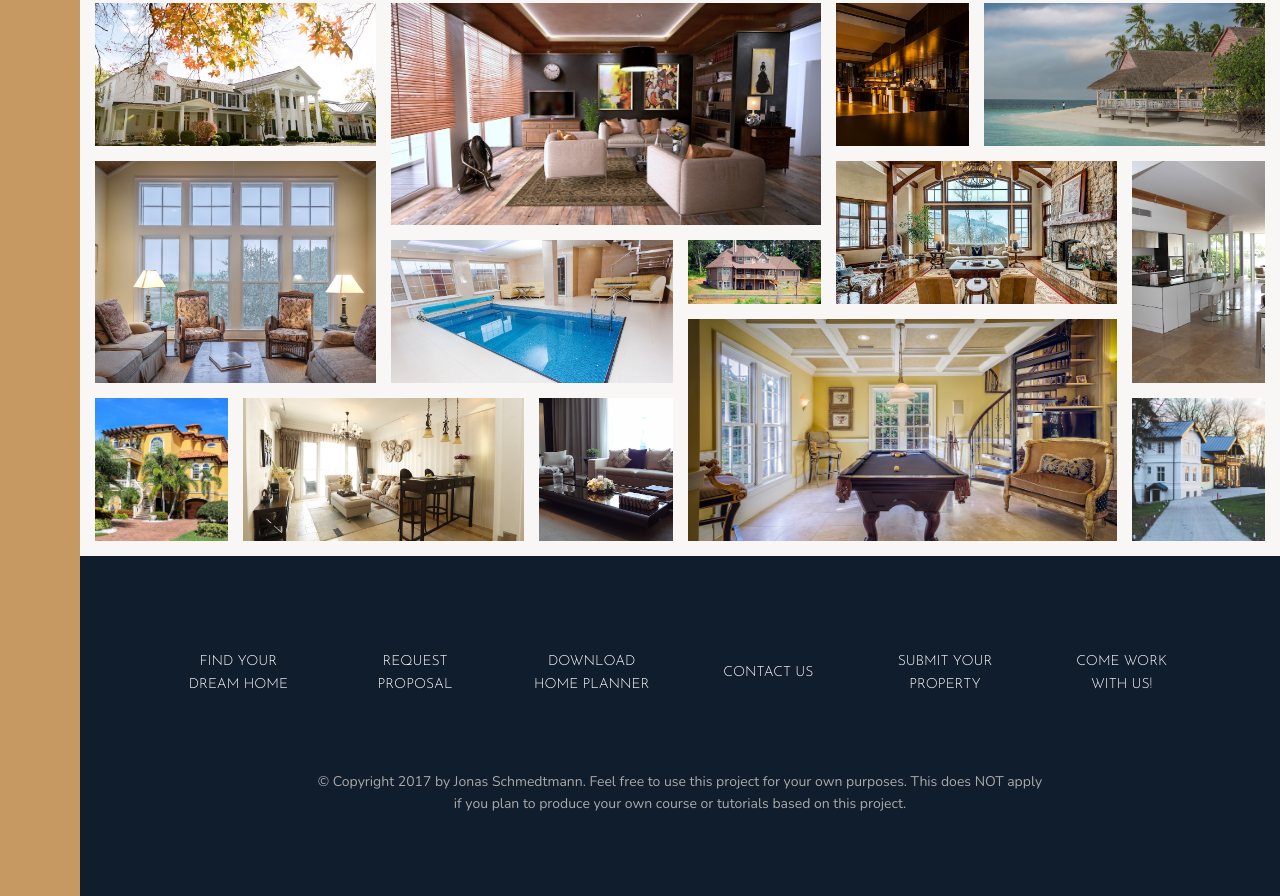
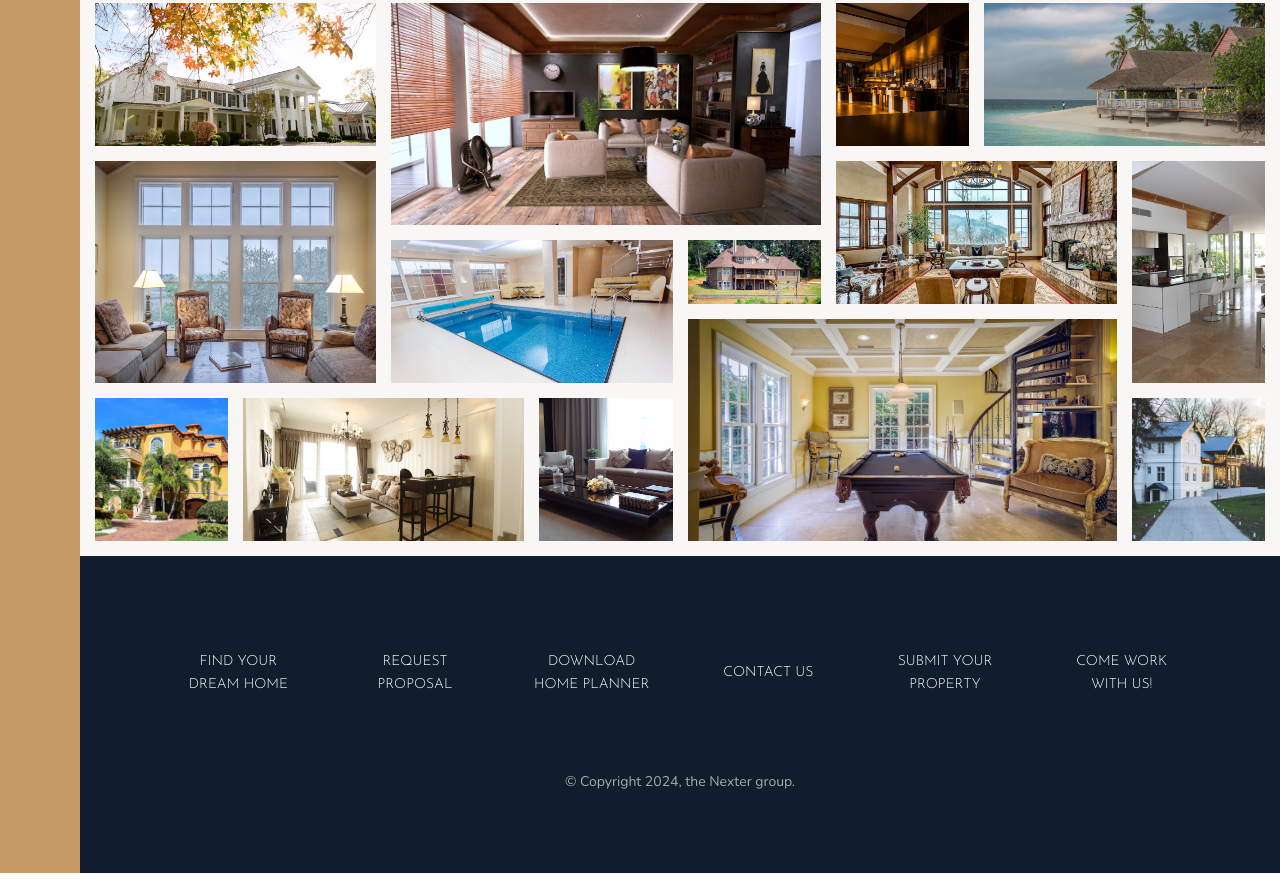
Before and after one commit to DhuminPatel/nexter, a website: page Nexter/index.html in a window 1280 px wide. Shown: the part 3084-3980 px from the top of the page. After the commit the page ends 3957 px from the top, so only its background shows below. Drawn offline with nearby package versions, Linux system fonts and the light colour scheme.

Commit message:
Update index.html

```diff
--- a/Nexter/index.html
+++ b/Nexter/index.html
@@ -348,7 +348,7 @@
                     <li class="nav__item"><a href="#" class="nav__link">Come work with us!</a></li>
             </ul>
             <p class="copyright">
-                &copy; Copyright 2017 by Jonas Schmedtmann. Feel free to use this project for your own purposes. This does NOT apply if you plan to produce your own course or tutorials based on this project.
+                &copy; Copyright 2024, the Nexter group.
             </p>
         </footer>
     </body>
```
